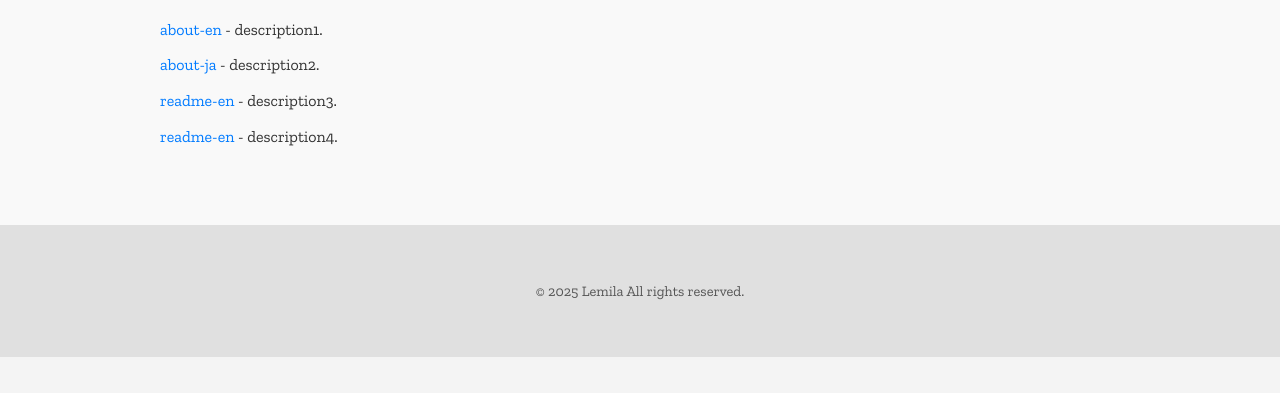
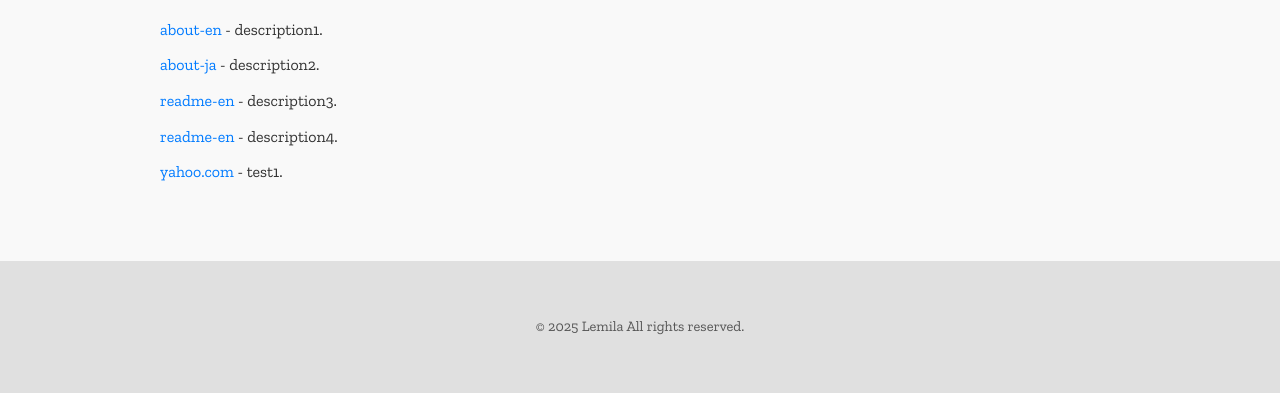
Before and after one commit to illbevmw/Github-pages, a website: page src/index.html in a window 1280 px wide. Shown: the part 427-820 px from the top of the page. Drawn offline with nearby package versions, Linux system fonts and the light colour scheme.

Commit message:
Update index.html

```diff
--- a/src/index.html
+++ b/src/index.html
@@ -60,6 +60,11 @@
 			<a href="./readme/readme-ja.html">readme-en</a> - description4.
 		    </li>
 
+		    <li>
+			<a href="https://yahoo.com">yahoo.com</a> - test1.
+		    </li>
+
+
             	</ul>
         </div>
     </section>
```
